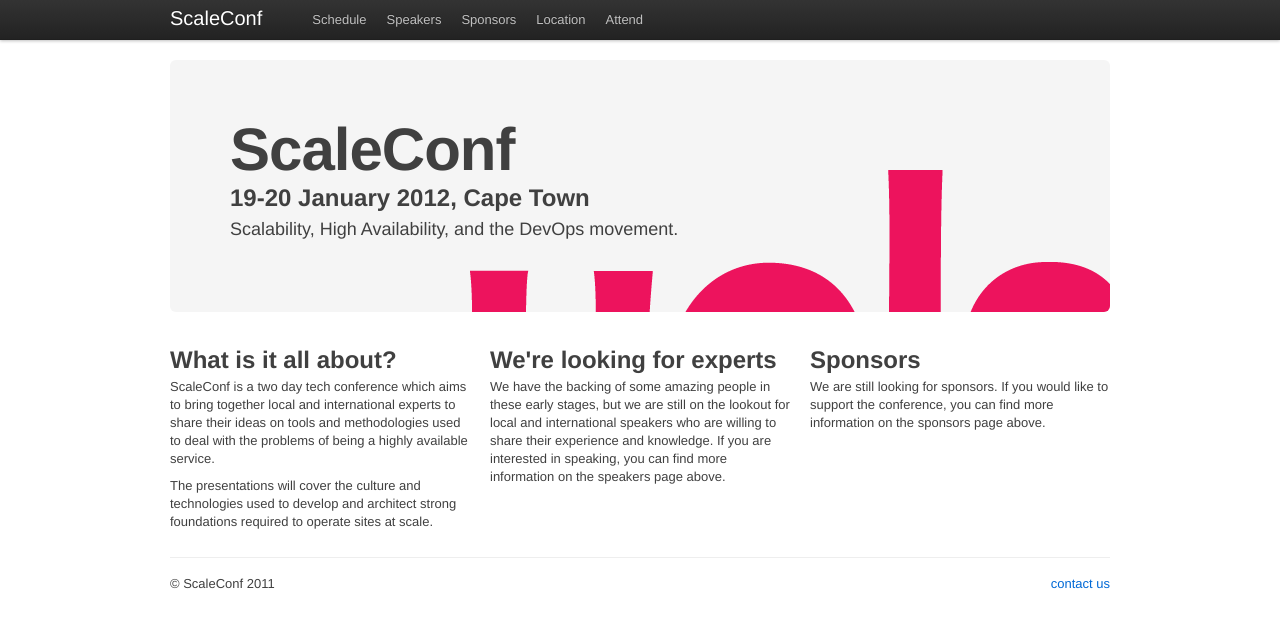
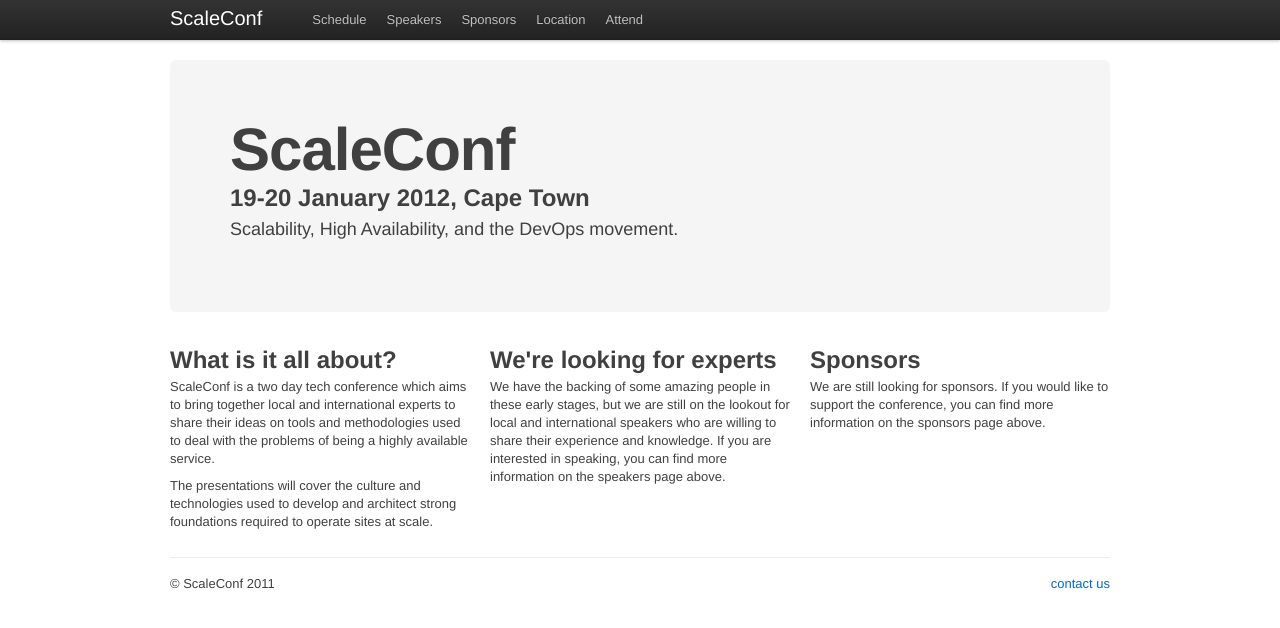
Before and after one commit to scaleconf/scaleconf.github.com, a Jekyll site: the page built from index.html, in a window 1280 px wide. Shown: the top 628 px of the page. Built offline with Jekyll 4.4.1, drawn with Linux system fonts in a browser that asks for light colours; Markdown is read by kramdown in place of the engine named in the settings.

Commit message:
Remove random yola logo

```diff
--- a/index.html
+++ b/index.html
@@ -4,7 +4,7 @@ title: Scaleconf - A web scalability conference in South Africa
 meta-description: Scaleconf is a web scalability conference about working and building for highly scalable websites. International experts will be talking about principles from the devops movement as well as some trending technologies and methodologies.
 ---
       <!-- Main hero unit for a primary marketing message or call to action -->
-      <div class="hero-unit" style="background-image: url('images/yola.png');background-position: 300px 110px;background-repeat: no-repeat;">
+      <div class="hero-unit">
           <h1>ScaleConf</h1>
           <h2>19-20 January 2012, Cape Town</h2>
           <p>
```
